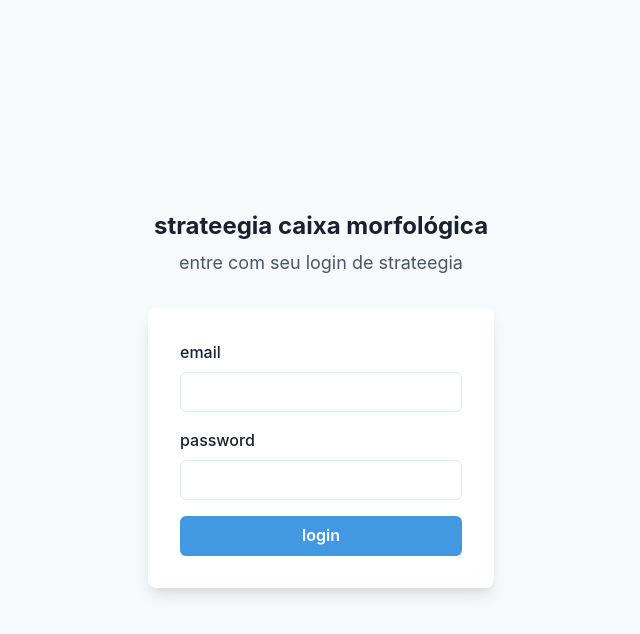
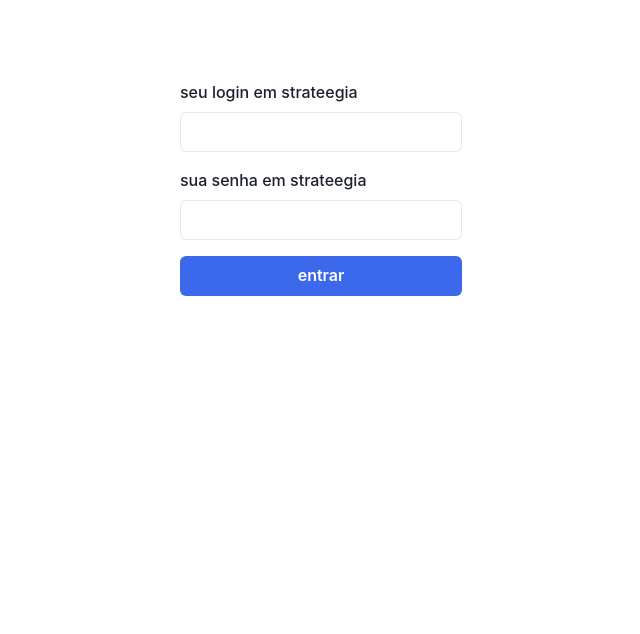
Before and after one commit to filipecalegario/strateegia-advanced-reports, a React (Create React App) app: page / in a window 1280 px wide. Shown: the top 634 px of the page, without its empty margins (319-959 px from the left). Built offline with nearby package versions, Linux system fonts and the light colour scheme; the HTML template or start-up script is replaced by a standard one.

Commit message:
ad min login, add title, fix author name

```diff
--- a/src/pages/Main.jsx
+++ b/src/pages/Main.jsx
@@ -1,12 +1,5 @@
 import {
-  Box,
-  List,
-  ListItem,
-  ListIcon,
-  UnorderedList,
-  Switch,
-  Text,
-  Textarea,
+  Box, Heading, ListItem, Text, UnorderedList
 } from '@chakra-ui/react';
 import { useEffect, useState } from 'react';
 import * as api from 'strateegia-api';
@@ -101,6 +94,9 @@
 
   return (
     <Box padding={10}>
+      <Heading as="h3" size="md" mb={3}>
+        atas de reuniões
+      </Heading>
       <ProjectList handleSelectChange={handleSelectChange} />
       <MapList
         projectId={selectedProject}
@@ -129,8 +125,10 @@
             <UnorderedList margin={5}>
               {checkpointAndComment.comments.map(comment => (
                 <ListItem key={comment.id}>
-                  <Text>{comment.text}</Text>
-                  <Text>{comment.author.name}</Text>
+                  <Text>
+                    {comment.author.name}: {comment.text}
+                  </Text>
+                  {/* <Text>Criador: {comment.author.name}</Text> */}
                 </ListItem>
               ))}
             </UnorderedList>
--- a/src/pages/Signin.jsx
+++ b/src/pages/Signin.jsx
@@ -47,34 +47,29 @@
   }
 
   return (
-    <Flex
-      minH={'100vh'}
-      align={'center'}
-      justify={'center'}
-      bg={useColorModeValue('gray.50', 'gray.800')}
-    >
+    <Flex minH={'100vh'} align={'top'} justify={'start'}>
       {/* <ColorModeSwitcher /> */}
       <Stack spacing={8} mx={'auto'} maxW={'lg'} py={12} px={6}>
-        <Stack align={'center'}>
+        {/* <Stack align={'center'}>
           <Heading fontSize={'2xl'}>strateegia caixa morfológica</Heading>
           <Text fontSize={'lg'} color={'gray.600'}>
             entre com seu login de strateegia
           </Text>
-        </Stack>
+        </Stack> */}
         <Box
           rounded={'lg'}
           bg={useColorModeValue('white', 'gray.700')}
-          boxShadow={'lg'}
+          // boxShadow={'lg'}
           p={8}
         >
           <form onSubmit={handleSubmit} id="login-form">
             <Stack spacing={4}>
               <FormControl id="email">
-                <FormLabel>email</FormLabel>
+                <FormLabel>seu login em strateegia</FormLabel>
                 <Input type="email" name="email" onChange={handleChange} />
               </FormControl>
               <FormControl id="password">
-                <FormLabel>password</FormLabel>
+                <FormLabel>sua senha em strateegia</FormLabel>
                 <Input
                   type="password"
                   name="password"
@@ -83,14 +78,14 @@
               </FormControl>
               <Stack spacing={10}>
                 <Button
-                  bg={'blue.400'}
+                  bg={'#3C69EB'}
                   color={'white'}
                   _hover={{
-                    bg: 'blue.500',
+                    bg: 'blue.400',
                   }}
                   type="submit"
                 >
-                  login
+                  entrar
                 </Button>
               </Stack>
             </Stack>
```
